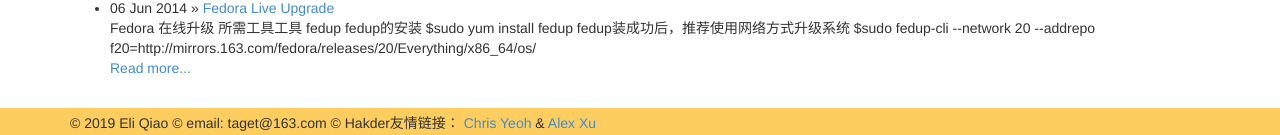
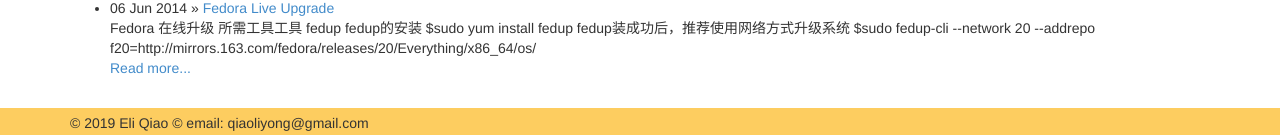
Before and after one commit to taget/taget.github.io, a Jekyll site: the page built from index.md, in a window 1280 px wide. Shown: the part 2114-2249 px from the top of the page. Built offline with Jekyll 4.4.1, drawn with Linux system fonts in a browser that asks for light colours; nearby versions of some CDN libraries.

```diff
--- a/_includes/themes/bootstrap-3/default.html
+++ b/_includes/themes/bootstrap-3/default.html
@@ -81,9 +81,7 @@
     <div id="footer">
       <div class="container">
         <p>&copy; {{ site.time | date: '%Y' }} {{ site.author.name }} {{ site.author.mail }}
-           &copy; email: taget@163.com
-           &copy;  Hakder友情链接： <a href=" http://chris.yeoh.info" target="_blank">Chris Yeoh</a> &
-           <a href="http://soulxu.github.io/" target="_blank">Alex Xu</a>
+           &copy; email: qiaoliyong@gmail.com
         </p>
       </div>
     </div id="footer">
```
